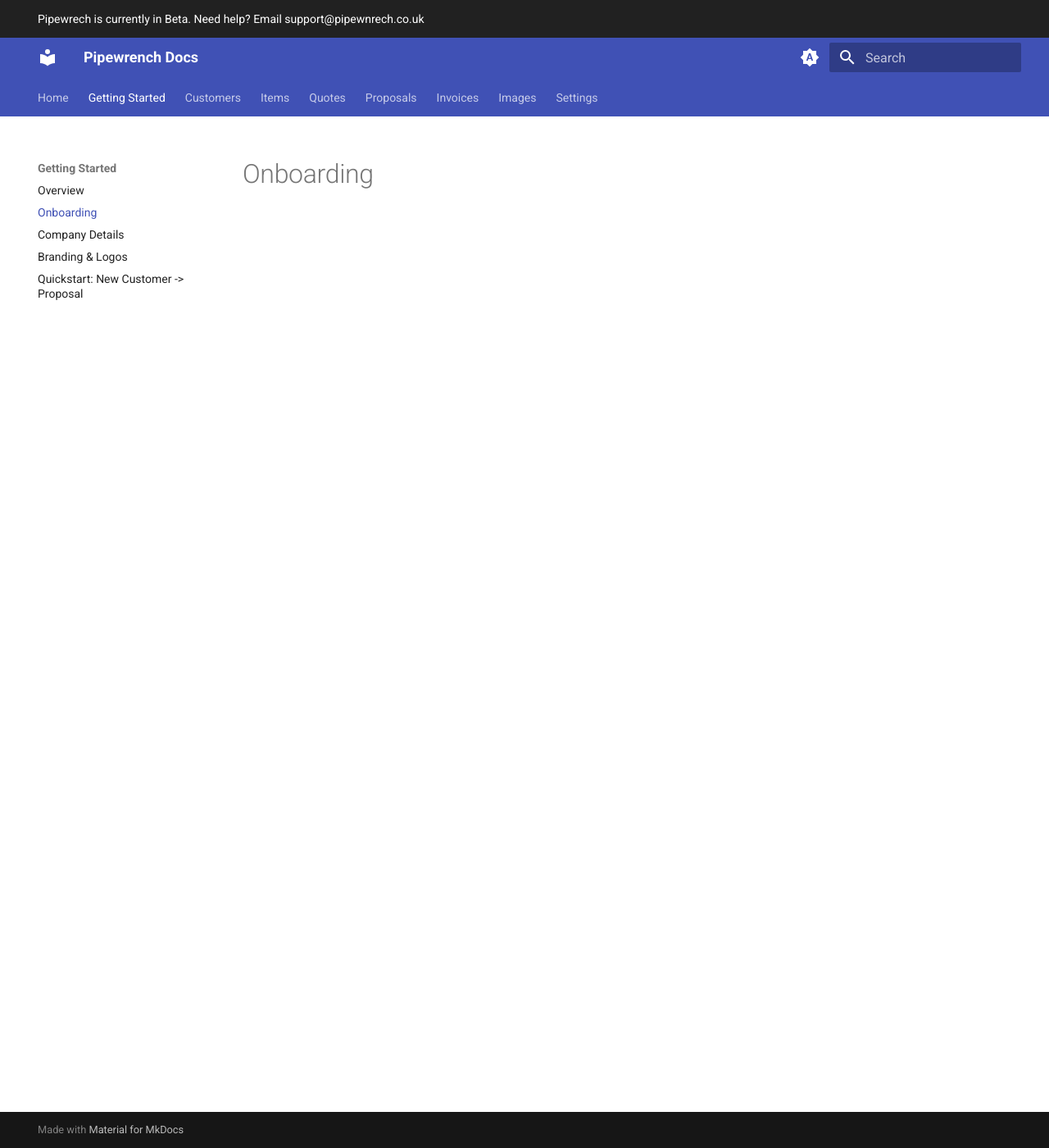
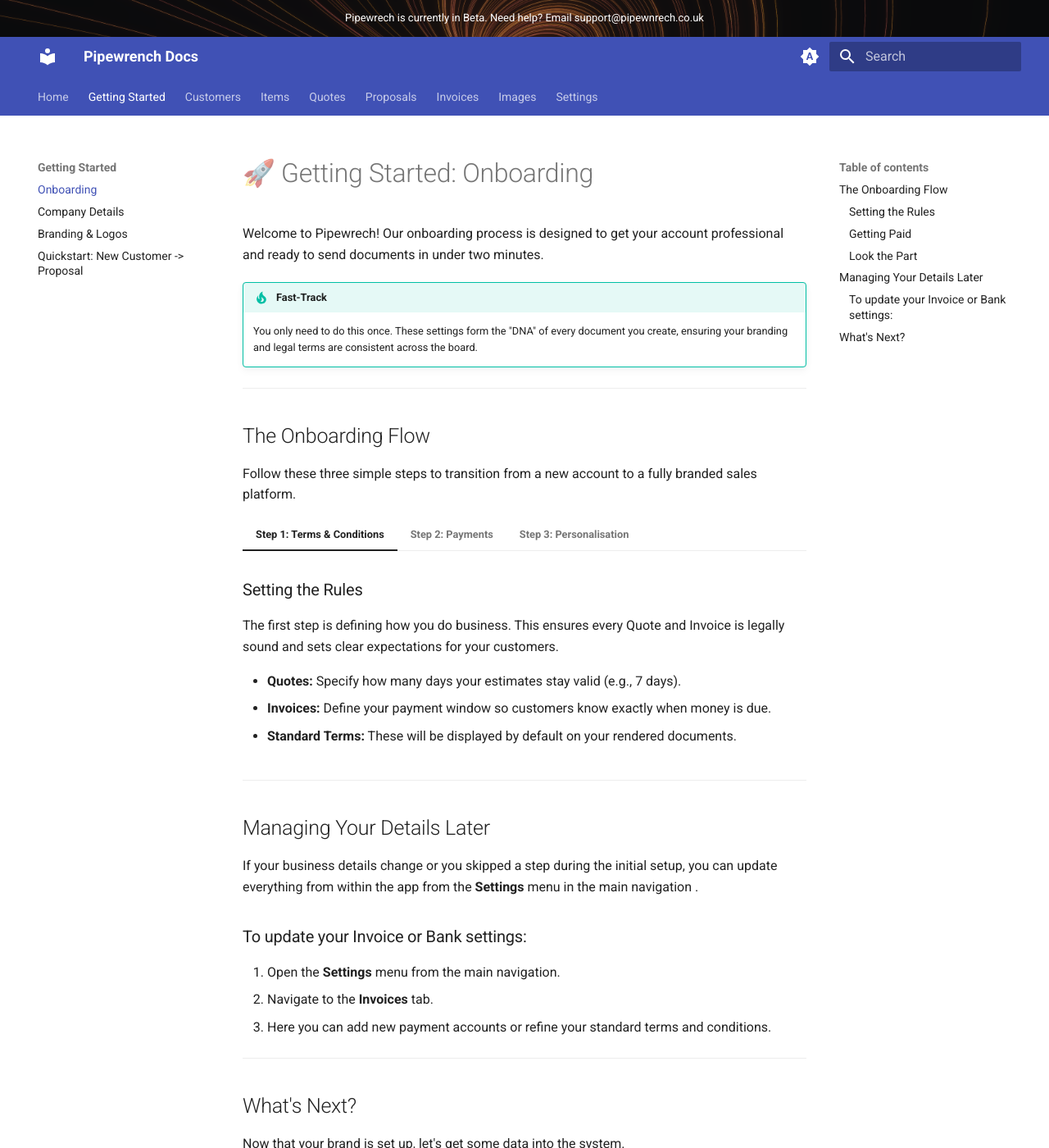
Before and after one commit to pipewrench-tech/pipewrench-docs, an MkDocs documentation site: the page built from docs/getting-started/onboarding.md, in a window 1280 px wide and 1400 px high. Shown: the whole window at 82% size. Built offline with MkDocs 1.6.1 and Material for MkDocs 9.7.7, drawn with Linux system fonts in a browser that asks for light colours; some of the changed text lies outside the part shown.

Commit message:
Page content updates

```diff
--- a/docs/getting-started/onboarding.md
+++ b/docs/getting-started/onboarding.md
@@ -1 +1,68 @@
-# Onboarding
+# 🚀 Getting Started: Onboarding
+
+Welcome to Pipewrech! Our onboarding process is designed to get your account professional and ready to send documents in under two minutes.
+
+!!! tip "Fast-Track"
+    You only need to do this once. These settings form the "DNA" of every document you create, ensuring your branding and legal terms are consistent across the board.
+
+---
+
+## The Onboarding Flow
+
+Follow these three simple steps to transition from a new account to a fully branded sales platform.
+
+=== "Step 1: Terms & Conditions"
+
+    ### Setting the Rules
+    The first step is defining how you do business. This ensures every Quote and Invoice is legally sound and sets clear expectations for your customers.
+
+    * **Quotes:** Specify how many days your estimates stay valid (e.g., 7 days).
+    * **Invoices:** Define your payment window so customers know exactly when money is due.
+    * **Standard Terms:** These will be displayed by default on your rendered documents.
+
+
+
+=== "Step 2: Payments"
+
+    ### Getting Paid
+    Pipewrech makes it easy for your customers to pay you by bank transfer. By adding your details here, they will be automatically formatted and displayed on your invoices.
+
+    * **Bank Account:** Enter your Bank Name, Account Number, and Sort Code.
+    * **Flexibility:** This step is **optional**. If you don't have your details handy, you can skip it and add them later in your settings.
+
+    !!! warning "Pro Tip"
+        You won't be able to display bank details on invoices until an account is linked to your Pipewrech profile.
+
+
+
+=== "Step 3: Personalisation"
+
+    ### Look the Part
+    This is where your documents come to life. Adding your branding ensures your proposals look like a premium extension of your business.
+
+    * **Document Accent Colour:** Use the color picker to select your brand's primary color. This is used for headings and buttons on your PDFs.
+    * **Company Logo:** Upload a high-resolution PNG or JPG. We recommend a version that looks great on both light and dark backgrounds.
+
+
+
+---
+
+## Managing Your Details Later
+
+If your business details change or you skipped a step during the initial setup, you can update everything from within the app from the  **Settings** menu in the main navigation   .
+
+### To update your Invoice or Bank settings:
+1. Open the **Settings** menu from the main navigation.
+2. Navigate to the **Invoices** tab.
+3. Here you can add new payment accounts or refine your standard terms and conditions.
+
+
+
+---
+
+## What's Next?
+Now that your brand is set up, let's get some data into the system.
+
+* [Add your first Customer](../customers/managing-customers.md)
+* [Build your Item Library](../items/managing-items.md)
+* [Create a Quote](../quotes/new-edit-quote.md)
--- a/docs/overrides/main.html
+++ b/docs/overrides/main.html
@@ -1,30 +1,79 @@
 {% extends "base.html" %}
 
 {% block extrahead %}
-  <style>
-    /* Target the announcement bar container */
-    .md-announce {
-      background-image: url("{{ base_url }}/assets/images/pw-docs-announcement.png");
-      background-size: cover;
-      background-position: center;
-      text-align: center; /* Centers the text */
-      font-size: 0.75rem;  /* Reduces font size (default is usually 0.8rem or 1.0rem) */
-      padding: 0.4rem;    /* Optional: adjusts height of the bar */
+
+{{ super() }}
+  <script>
+    // Check if ?inApp=true is in the URL
+    const urlParams = new URLSearchParams(window.location.search);
+    if (urlParams.has('inApp')) {
+      // Add a class to the body so we can target elements with CSS
+      document.documentElement.classList.add('is-in-app');
+
+      // Update the title text dynamically
+      window.addEventListener('DOMContentLoaded', () => {
+        const titleElement = document.querySelector('.md-header__title .md-ellipsis');
+        if (titleElement) {
+          titleElement.innerText = 'Documentation';
+        }
+      });
+    }
+  </script>
+
+<style>
+  /* 1. Target the main container */
+  [data-md-component="announce"] {
+    background-image: url("{{ base_url }}/assets/images/pw-docs-announcement.png") !important;
+    background-size: cover;
+    background-position: center;
+    /* This removes that semi-transparent overlay */
+    background-color: transparent !important;
+  }
+
+  /* 2. Remove any secondary background colors on the banner itself */
+  .md-banner {
+    background-color: hsl(225deg 15% 10% / 40%) !important;
+  }
+
+  /* 3. Target the inner container for font and centering */
+  .md-banner__inner {
+    text-align: center;
+    font-size: 0.65rem !important; /* Forced to override the inherited size */
+    font-weight: 500;
+    margin-left: auto;
+    margin-right: auto;
+  }
+
+  /* Hide the break by default (Desktop) */
+    .mobile-break {
+    display: none;
+  }
+
+  /* Show the break on screens smaller than 768px (Mobile/Tablet) */
+    @media screen and (max-width: 768px) {
+    .mobile-break {
+    display: block;
+    content: "";
+    margin-top: 0.2rem; /* Adds a tiny bit of breathing room between lines */
+    }
+  }
+
+  /* When 'is-in-app' class is present, hide the logo and adjustment margins */
+    .is-in-app .md-logo {
+      display: none !important;
     }
 
-    /* Ensure the link color stays readable against a background image */
-    .md-announce a {
-      color: inherit;
-      text-decoration: underline;
-    }
-  </style>
+    /* Optional: If you also want to hide the search bar in-app to save space */
+    /* .is-in-app .md-search { display: none; } */
+
+</style>
 {% endblock %}
 
 {% block announce %}
   {% if page and page.meta and page.meta.announcement %}
     {{ page.meta.announcement }}
   {% else %}
-    Pipewrech is currently in Beta. Need help?
-    Email <span style="direction: rtl; unicode-bidi: bidi-override;">ku.oc.hcernwepip@troppus</span>
+    Pipewrech is currently in Beta. <br class="mobile-break">
+    Need help? Email <span style="direction: rtl; unicode-bidi: bidi-override;">ku.oc.hcernwepip@troppus</span>
   {% endif %}
 {% endblock %}
--- a/mkdocs.yml
+++ b/mkdocs.yml
@@ -5,7 +5,6 @@
 nav:
   - Home: index.md
   - Getting Started:
-      - Overview: getting-started/overview.md
       - Onboarding: getting-started/onboarding.md
       - Company Details: getting-started/company-details.md
       - "Branding & Logos": getting-started/branding.md
@@ -13,7 +12,7 @@
   - Customers:
       - Managing Customers: customers/managing-customers.md
       - Importing Customers: customers/importing-customers.md
-      - Managing Customer Contacts: customers/managing-contacts.md
+      - Managing Contacts: customers/managing-contacts.md
       - Importing Contacts: customers/importing-contacts.md
   - Items:
       - "Product & Service Items": items/managing-items.md
@@ -70,3 +69,14 @@
   - attr_list
   - def_list
   - pymdownx.details
+  - pymdownx.extra
+  - pymdownx.tabbed:
+      alternate_style: true
+  - pymdownx.superfences:
+      custom_fences:
+        - name: mermaid
+          class: mermaid
+          format: !!python/name:pymdownx.superfences.fence_code_format
+  - pymdownx.emoji:
+      emoji_index: !!python/name:material.extensions.emoji.twemoji
+      emoji_generator: !!python/name:material.extensions.emoji.to_svg
```
Also changed, not shown: docs/customers/managing-contacts.md (+1 -1 lines), docs/getting-started/overview.md (+1 -0 lines), docs/index.md (+33 -0 lines).
